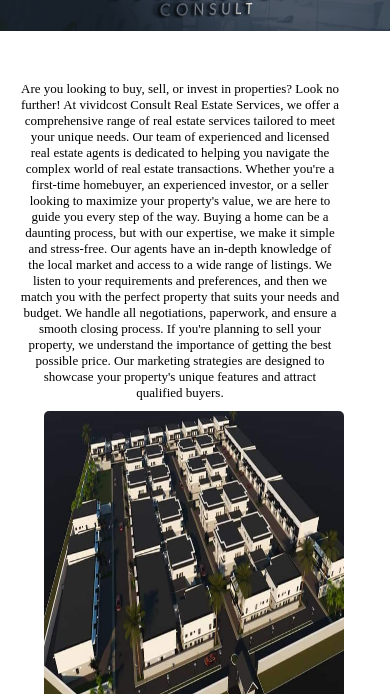
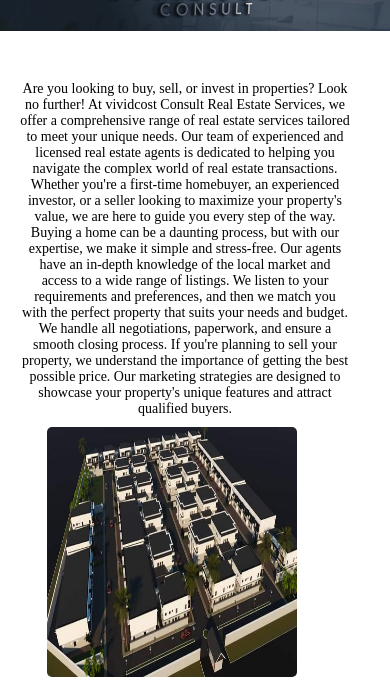
Before and after one commit to bigmikee5/Real-Estate-Website, a plain HTML site: page NavSections/realEstate.html in a window 390 px wide. Shown: the part 96-790 px from the top of the page. Drawn offline with nearby package versions, Linux system fonts and the light colour scheme.

Commit message:
media changes

```diff
--- a/NavSections/realEstate.html
+++ b/NavSections/realEstate.html
@@ -327,15 +327,16 @@
           flex-direction: column;
         }
         .containerr img {
-          width: 300px;
-          height: 300px;
+          width: 250px;
+          height: 250px;
           border-radius: 5px;
           margin-left: 44px;
         }
         .containerr p {
           margin: 50px 50px 10px 20px;
-          font-size: 13px;
+          font-size: 14px;
           text-align: center;
+          width: 330px;
         }
       }
     </style>
```
Also changed, not shown: NavSections/construction.html (+3 -2 lines).
